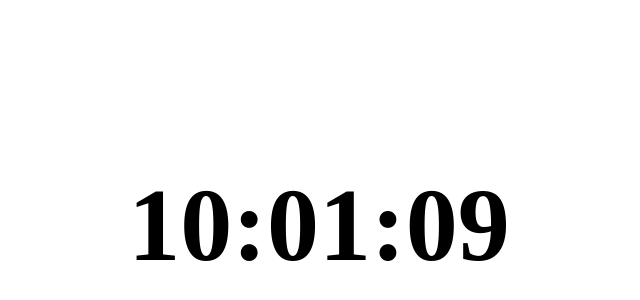
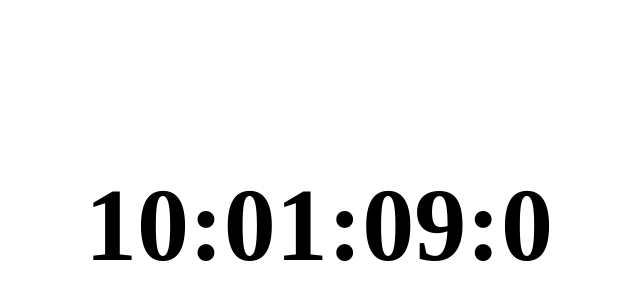
Before and after one commit to lazizbek3004/Current-time-using-js, a plain HTML site: page index.html in a window 1280 px wide. Shown: the part 176-476 px from the top of the page, without its empty margins (321-961 px from the left). Drawn offline with Linux system fonts and the light colour scheme; a web font is replaced by a local one.

Commit message:
milliseconds added

```diff
--- a/index.html
+++ b/index.html
@@ -10,7 +10,7 @@
 <body>
     <div class="container">
         <div id="clock">
-            00:00:00
+            00:00:00:0
         </div>
 
     </div>
--- a/script.js
+++ b/script.js
@@ -1,13 +1,17 @@
 
-function uploadTime(){
+
+function myself(){
     const now = new Date();
     const hours = now.getHours().toString().padStart(2, 0);
     const minutes = now.getMinutes().toString().padStart(2, 0);
     const seconds = now.getSeconds().toString().padStart(2, 0);
-    const theTime = `${hours}:${minutes}:${seconds}`
+    const millisecods = now.getMilliseconds();
+    const yengi = millisecods - (millisecods % 100);
+    const result = Number(String(millisecods).slice(0, -2))
+    const current = `${hours}:${minutes}:${seconds}:${result}`
 
+    document.getElementById("clock").textContent = current;
 
-    document.getElementById("clock").textContent = theTime;
 }
 
-setInterval(uploadTime, 1000)
+setInterval(myself, 1)
```
